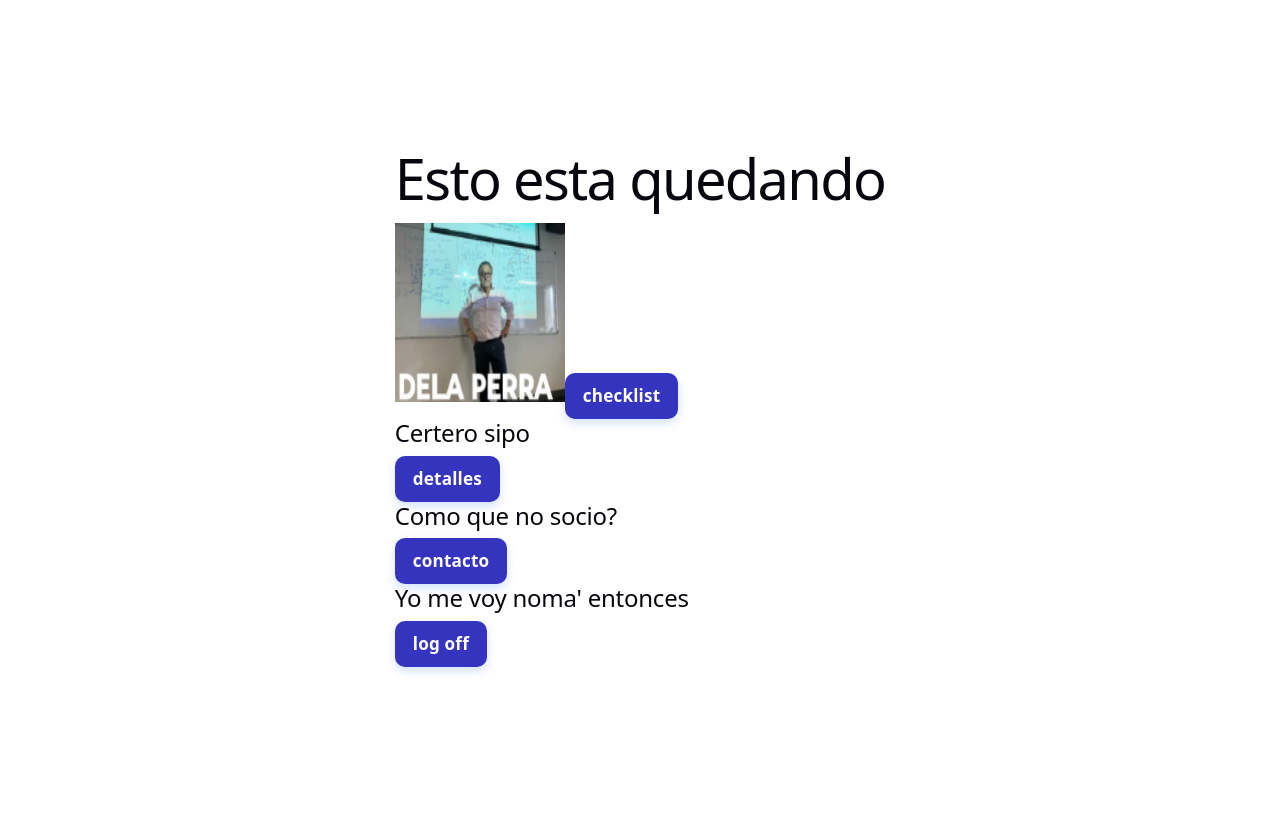
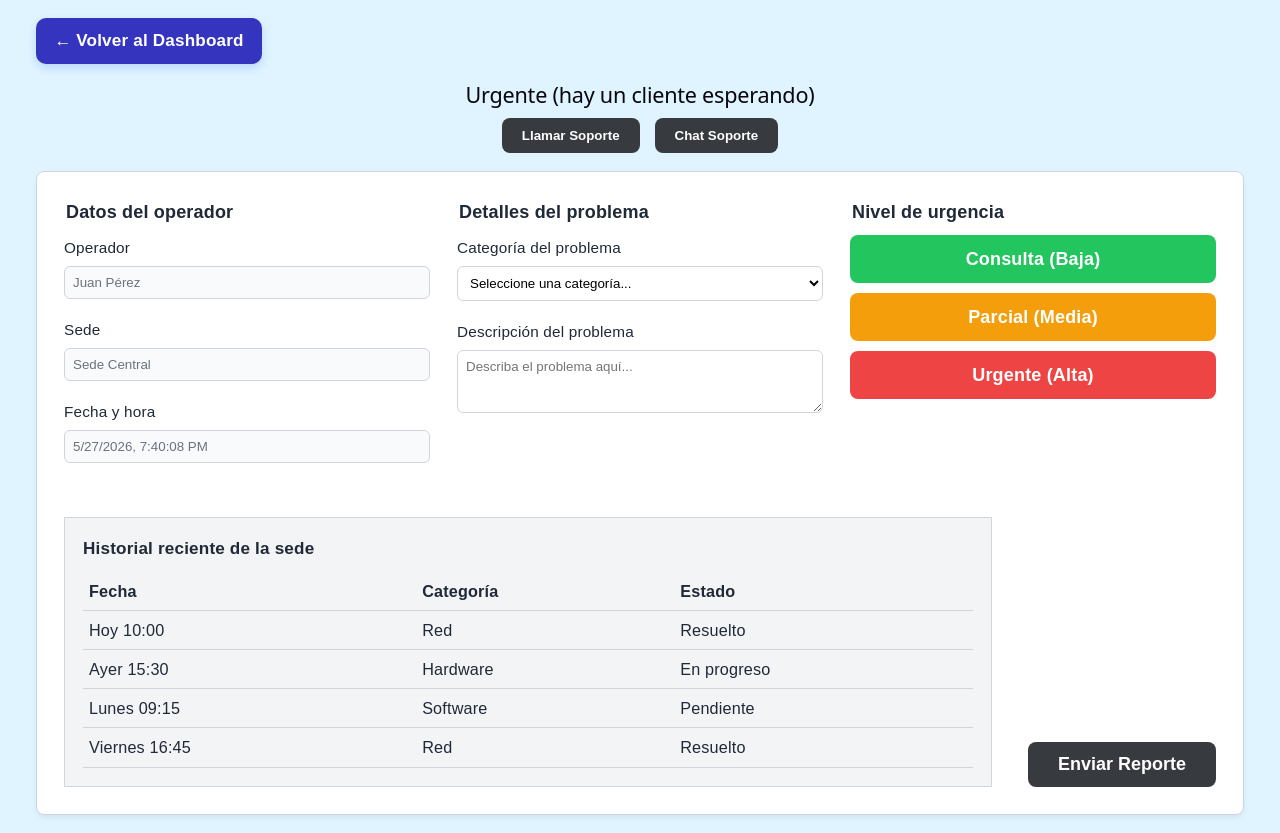
Before and after one commit to RailynTan/S2-AppWeb, a React (Vite) app: page /dashboard in a window 1280 px wide. Before the commit the page ends 800 px from the top, so only its background shows below. Built offline with nearby package versions, Linux system fonts and the light colour scheme.

Commit message:
Update Dashboard.jsx

```diff
--- a/src/pages/Dashboard.jsx
+++ b/src/pages/Dashboard.jsx
@@ -1,30 +1,175 @@
-import '../App.css'
 import { useState, useEffect } from 'react';
+import Mensaje from '../components/Mensaje';
 import ButtonNav from '../components/ButtonNav';
-import WalDog from '../assets/WalDog.png'
+import { useNavigate } from 'react-router-dom';
+import '../styles/Contact.scss';
 
-function Dashboard(){
+const Contact = () => {
 
-    useEffect(() => {
-        document.title = "s2 | Dashboard";
-    }, []);
+  useEffect(() => {
+    document.title = "s2 | Contacto";
+  }, []);
 
-    return(
+  const [formData, setFormData] = useState({
+    operador: 'Juan Pérez',
+    sede: 'Sede Central',
+    fechaHora: new Date().toLocaleString(),
+    categoria: '',
+    descripcion: '',
+    urgencia: 'Baja'
+  });
 
-        <section id='center'>
-            <div className='hero'>
-                <h1>Esto esta quedando</h1>
-                <img src={WalDog} className='base' width="170" height="179" alt='' />
-                <ButtonNav ruta={'/checklist'} texto={'checklist'} />
-                <h2>Certero sipo</h2>
-                <ButtonNav ruta={'/details'} texto={'detalles'} />
-                <h2>Como que no socio?</h2>
-                <ButtonNav ruta={'/contact'} texto={'contacto'} />
-                <h2>Yo me voy noma' entonces</h2>
-                <ButtonNav ruta={'/'} texto={'log off'} />
+  const [mensajeData, setMensajeData] = useState({ tipo: '', texto: '' });
+
+  const handleChange = (e) => {
+    const { name, value } = e.target;
+    setFormData({ ...formData, [name]: value });
+  };
+
+  const handleSubmit = (e) => {
+    e.preventDefault();
+
+    if (formData.categoria === '' || formData.descripcion.trim() === '') {
+      setMensajeData({
+        tipo: 'error',
+        texto: 'Por favor, selecciona una categoría y describe el problema.'
+      });
+      return;
+    }
+
+    setMensajeData({
+      tipo: 'exito',
+      texto: 'Reporte enviado correctamente. El equipo lo revisará pronto.'
+    });
+
+    setFormData({
+      ...formData,
+      categoria: '',
+      descripcion: '',
+      urgencia: 'Baja'
+    });
+  };
+  const historialEstatico = [
+    { id: 1, fecha: 'Hoy 10:00', categoria: 'Red', estado: 'Resuelto' },
+    { id: 2, fecha: 'Ayer 15:30', categoria: 'Hardware', estado: 'En progreso' },
+    { id: 3, fecha: 'Lunes 09:15', categoria: 'Software', estado: 'Pendiente' },
+    { id: 4, fecha: 'Viernes 16:45', categoria: 'Red', estado: 'Resuelto' }
+  ];
+
+  return (
+    <main className="pagina-contacto">
+      {/* Botón de navegación implementado en la cabecera */}
+      <div className="cabecera-contacto">
+        <ButtonNav
+          ruta="/dashboard"
+          texto="← Volver al Dashboard"
+          claseExtra="btn-volver"
+        />
+      </div>
+
+      <section className="soporte-urgente">
+        <h2>Urgente (hay un cliente esperando)</h2>
+        <div className="botones-urgencia">
+          <button type="button" className="btn-llamar">Llamar Soporte</button>
+          <button type="button" className="btn-chat">Chat Soporte</button>
+        </div>
+      </section>
+
+      <section className="formulario-soporte">
+        <Mensaje tipo={mensajeData.tipo} texto={mensajeData.texto} />
+
+        <form onSubmit={handleSubmit} className="grid-formulario">
+
+          <fieldset className="columna-datos">
+            <legend>Datos del operador</legend>
+            <div className="campo">
+              <label htmlFor="operador">Operador</label>
+              <input type="text" id="operador" name="operador" value={formData.operador} readOnly disabled />
             </div>
-        </section>
-    )
-}
+            <div className="campo">
+              <label htmlFor="sede">Sede</label>
+              <input type="text" id="sede" name="sede" value={formData.sede} readOnly disabled />
+            </div>
+            <div className="campo">
+              <label htmlFor="fechaHora">Fecha y hora</label>
+              <input type="text" id="fechaHora" name="fechaHora" value={formData.fechaHora} readOnly disabled />
+            </div>
+          </fieldset>
 
-export default Dashboard
+          <fieldset className="columna-detalles">
+            <legend>Detalles del problema</legend>
+            <div className="campo">
+              <label htmlFor="categoria">Categoría del problema</label>
+              <select id="categoria" name="categoria" value={formData.categoria} onChange={handleChange}>
+                <option value="">Seleccione una categoría...</option>
+                <option value="hardware">Falla de Hardware</option>
+                <option value="software">Falla de Software</option>
+                <option value="red">Problemas de Red</option>
+              </select>
+            </div>
+            <div className="campo">
+              <label htmlFor="descripcion">Descripción del problema</label>
+              <textarea
+                id="descripcion"
+                name="descripcion"
+                rows="3"
+                value={formData.descripcion}
+                onChange={handleChange}
+                placeholder="Describa el problema aquí..."
+              ></textarea>
+            </div>
+          </fieldset>
+
+          <fieldset className="columna-urgencia">
+            <legend>Nivel de urgencia</legend>
+            <div className="opciones-urgencia">
+              <label className={`radio-btn ${formData.urgencia === 'Baja' ? 'activo' : ''}`}>
+                <input type="radio" name="urgencia" value="Baja" checked={formData.urgencia === 'Baja'} onChange={handleChange} />
+                Consulta (Baja)
+              </label>
+              <label className={`radio-btn ${formData.urgencia === 'Media' ? 'activo' : ''}`}>
+                <input type="radio" name="urgencia" value="Media" checked={formData.urgencia === 'Media'} onChange={handleChange} />
+                Parcial (Media)
+              </label>
+              <label className={`radio-btn ${formData.urgencia === 'Alta' ? 'activo' : ''}`}>
+                <input type="radio" name="urgencia" value="Alta" checked={formData.urgencia === 'Alta'} onChange={handleChange} />
+                Urgente (Alta)
+              </label>
+            </div>
+          </fieldset>
+
+          <div className="footer-formulario">
+            <article className="historial-reportes">
+              <h3>Historial reciente de la sede</h3>
+              <table>
+                <thead>
+                  <tr>
+                    <th>Fecha</th>
+                    <th>Categoría</th>
+                    <th>Estado</th>
+                  </tr>
+                </thead>
+                {/* ========================================== */}
+                {/* PASO B: Renderizado dinámico de la tabla */}
+                {/* ========================================== */}
+                <tbody>
+                  {historialEstatico.map((reporte) => (
+                    <tr key={reporte.id}>
+                      <td>{reporte.fecha}</td>
+                      <td>{reporte.categoria}</td>
+                      <td>{reporte.estado}</td>
+                    </tr>
+                  ))}
+                </tbody>
+              </table>
+            </article>
+
+            <button type="submit" className="btn-enviar">Enviar Reporte</button>
+          </div>
+        </form>
+      </section>
+    </main>
+  );
+};
+
+export default Contact;
```
